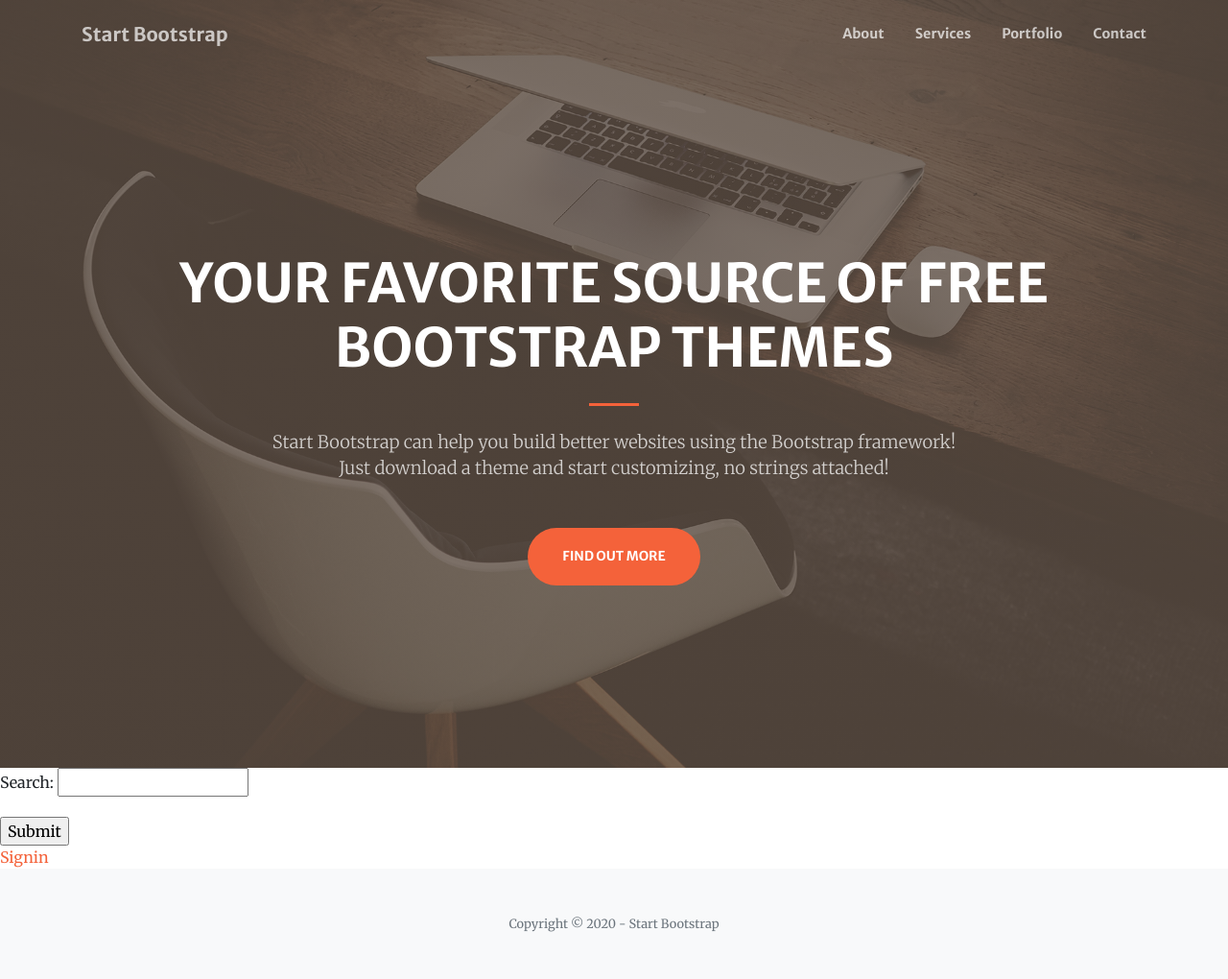
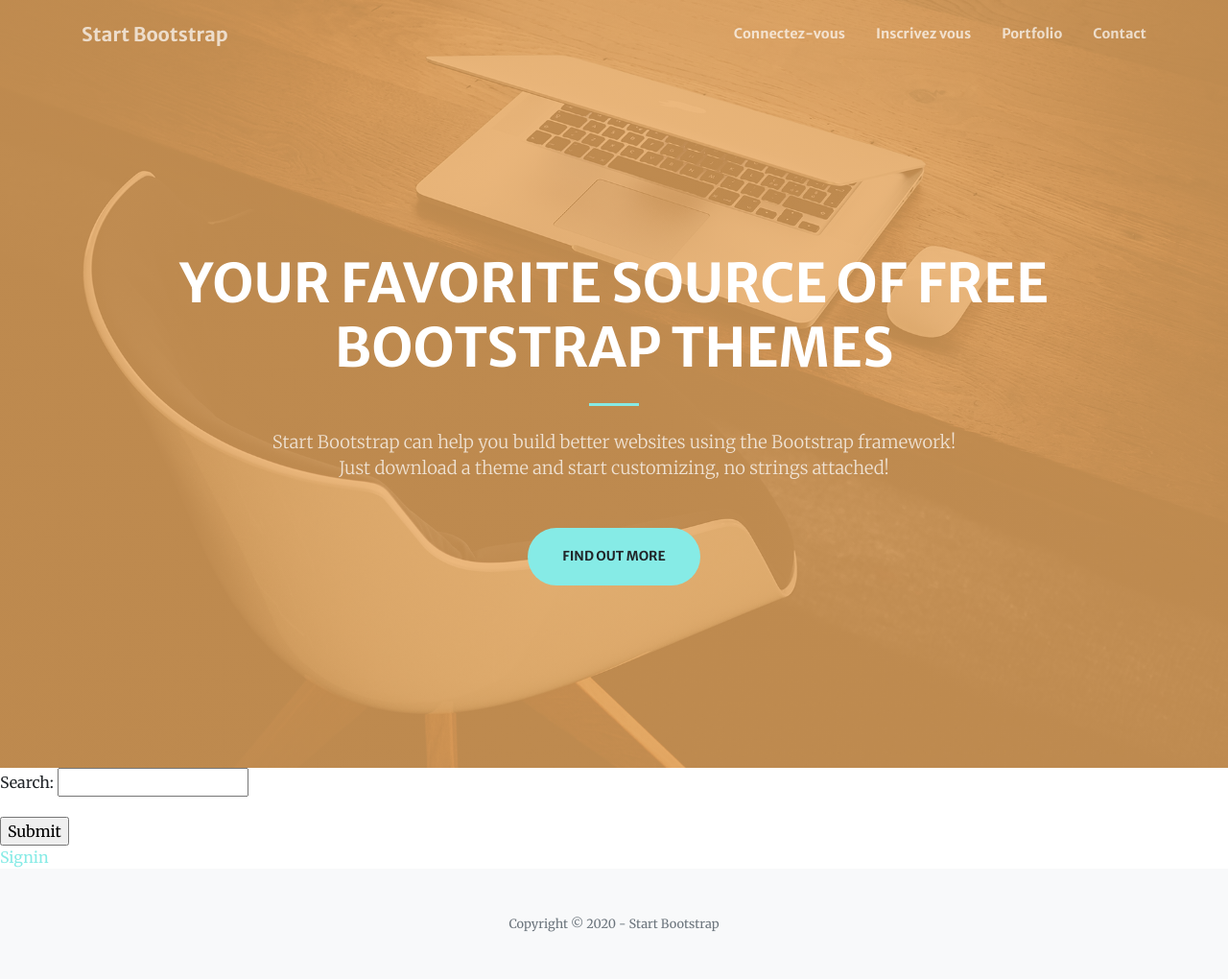
Before and after one commit to yannhamdi/projet8, a Django app: page /products/search/ in a window 1280 px wide. Shown: the whole page at 96% size. Run offline with Django 3.2, Linux system fonts and the light colour scheme; some libraries are stand-ins or nearby versions.

Commit message:
essai creative bootstrap

```diff
--- a/products/urls.py
+++ b/products/urls.py
@@ -1,7 +1,9 @@
 from django.urls import path, reverse
+from django.views.generic import TemplateView
 from . import views
 
 urlpatterns = [
+    path('', TemplateView.as_view(template_name="products/home.html"), name='home'),
     path('article/<int:id>', views.lire, name='lire'),
     path('search/', views.search, name='search'),
     path('display/<int:id_searched>/<int:id_substitue>', views.display, name='display')
--- a/products/views.py
+++ b/products/views.py
@@ -6,7 +6,8 @@
 
 from .forms import ProductSearch
 
-
+def home(request):
+    return render(request, 'products/home.html')
 def display(request, id_searched, id_substitue):
     """afficher l'aliment recherché ainsi que l'aliment proposé"""
     product_searched = Products.objects.get(id_code=id_searched)
--- a/static/src/scss/_variables.scss
+++ b/static/src/scss/_variables.scss
@@ -2,11 +2,11 @@
 
 //- Override and add to color system
 
-$orange: #f4623a;
-$brown: #5c4d42;
+$orange: #E8A75D;
+$brown: #E8A75D;
 
 //- Override primary color
-$primary: $orange;
+$primary: #86EBE6;
 
 //- Override font system
 $font-family-sans-serif: "Merriweather Sans", -apple-system, BlinkMacSystemFont,
--- a/templates/base.html
+++ b/templates/base.html
@@ -27,8 +27,8 @@
                     <a class="navbar-brand js-scroll-trigger" href="#page-top">Start Bootstrap</a><button class="navbar-toggler navbar-toggler-right" type="button" data-toggle="collapse" data-target="#navbarResponsive" aria-controls="navbarResponsive" aria-expanded="false" aria-label="Toggle navigation"><span class="navbar-toggler-icon"></span></button>
                     <div class="collapse navbar-collapse" id="navbarResponsive">
                         <ul class="navbar-nav ml-auto my-2 my-lg-0">
-                            <li class="nav-item"><a class="nav-link js-scroll-trigger" href="#about">About</a></li>
-                            <li class="nav-item"><a class="nav-link js-scroll-trigger" href="#services">Services</a></li>
+                            <li class="nav-item"><a class="nav-link js-scroll-trigger" href="{% url 'signin' %}"> Connectez-vous</a></li>
+                            <li class="nav-item"><a class="nav-link js-scroll-trigger" href="{% url 'signup' %}"> Inscrivez vous</a></li>
                             <li class="nav-item"><a class="nav-link js-scroll-trigger" href="#portfolio">Portfolio</a></li>
                             <li class="nav-item"><a class="nav-link js-scroll-trigger" href="#contact">Contact</a></li>
                         </ul>
```
Also changed, not shown: products/templates/products/home.html (added, +15 -0 lines), static/dist/css/styles.css.
